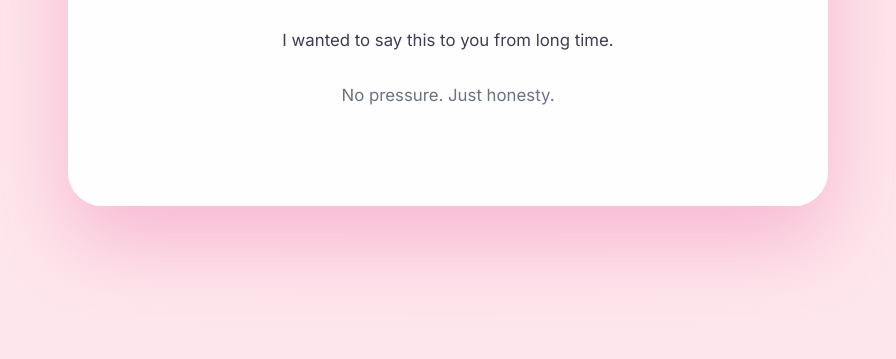
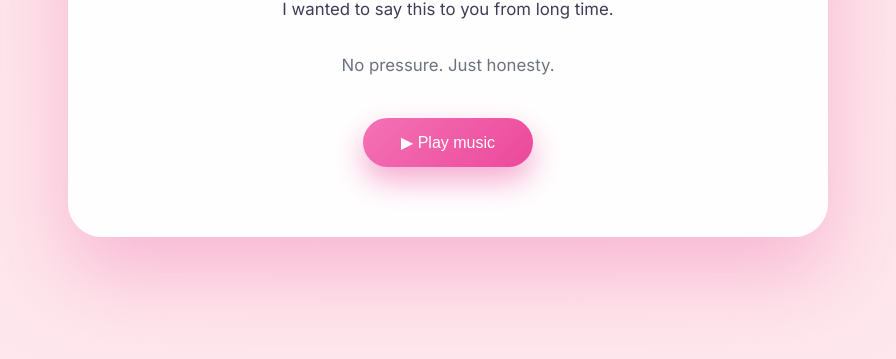
Before and after one commit to YatishGoyal1/like, a plain HTML site: page index.html in a window 1280 px wide. Shown: the part 441-800 px from the top of the page, without its empty margins (192-1088 px from the left). Drawn offline with nearby package versions, Linux system fonts and the light colour scheme.

Commit message:
Update index.html

```diff
--- a/index.html
+++ b/index.html
@@ -95,6 +95,7 @@
       cursor: pointer;
       box-shadow: 0 14px 30px rgba(236,72,153,0.45);
       transition: all 0.3s ease;
+      margin-top: 12px;
     }
 
     .btn.secondary {
@@ -122,20 +123,9 @@
       color: var(--muted);
       opacity: 0.7;
     }
-
-    /* Invisible tap layer for mobile audio */
-    #tapLayer {
-      position: fixed;
-      inset: 0;
-      z-index: 9999;
-      background: transparent;
-    }
   </style>
 </head>
 <body>
-
-  <!-- Invisible tap layer -->
-  <div id="tapLayer"></div>
 
   <!-- 🎵 BACKGROUND MUSIC -->
   <audio id="bgMusic" loop>
@@ -155,6 +145,11 @@
           No pressure.
           Just honesty.
         </p>
+
+        <!-- PLAY MUSIC BUTTON -->
+        <button class="btn" id="musicBtn" onclick="toggleMusic()">
+          ▶ Play music
+        </button>
       </div>
     </div>
   </section>
@@ -207,33 +202,23 @@
 
   <script>
     const music = document.getElementById("bgMusic");
+    const musicBtn = document.getElementById("musicBtn");
     const response = document.getElementById("response");
-    const tapLayer = document.getElementById("tapLayer");
 
-    let musicStarted = false;
+    let playing = false;
 
-    function startMusic() {
-      if (musicStarted) return;
-      musicStarted = true;
-
-      music.volume = 0;
-      music.play();
-
-      let vol = 0;
-      const fade = setInterval(() => {
-        if (vol >= 0.4) {
-          clearInterval(fade);
-        } else {
-          vol += 0.02;
-          music.volume = vol;
-        }
-      }, 120);
-
-      tapLayer.remove();
+    function toggleMusic() {
+      if (!playing) {
+        music.volume = 0.4;
+        music.play();
+        musicBtn.textContent = "⏸ Pause music";
+        playing = true;
+      } else {
+        music.pause();
+        musicBtn.textContent = "▶ Play music";
+        playing = false;
+      }
     }
-
-    tapLayer.addEventListener("click", startMusic, { once: true });
-    tapLayer.addEventListener("touchstart", startMusic, { once: true });
 
     function yes() {
       response.style.display = "block";
```
